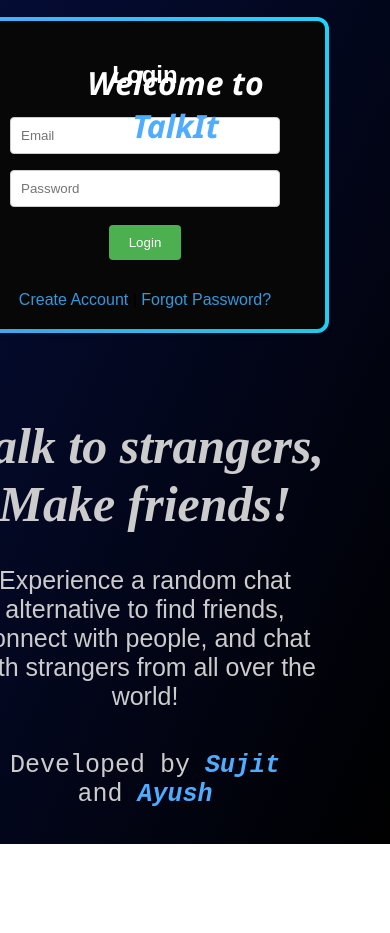
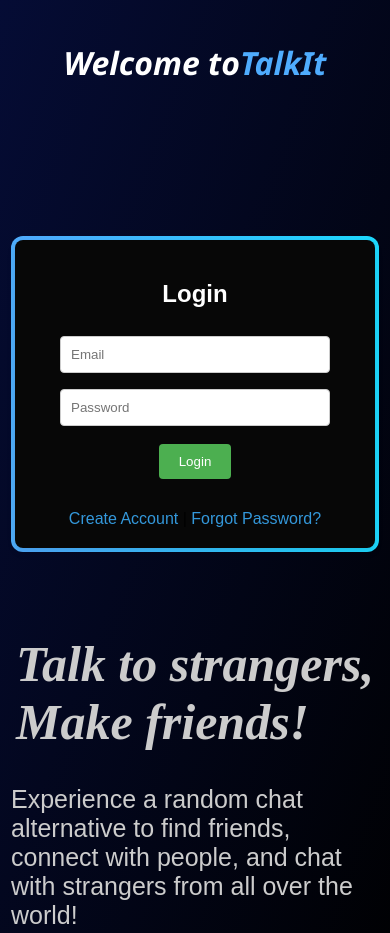
Before and after one commit to AyushkumarGupta-cd/public-chat-room, a website: page public/index.html in a window 390 px wide. Shown: the top 933 px of the page. Before the commit the page ends 844 px from the top, so only its background shows below. Drawn offline with Linux system fonts and the light colour scheme.

Commit message:
add new features

```diff
--- a/public/style.css
+++ b/public/style.css
@@ -155,32 +155,42 @@ p{
 }
 
 @media (max-width: 1000px) {
+  body {
+    flex-direction: column;
+    justify-content: flex-start;
+    align-items: center;
+    height: auto; /* ✅ allow natural height instead of 100vh */
+    padding-right: 0;
+    padding: 20px 0;
+  }
 
-  body{
-    flex-direction: column;
+  h1 {
+    align-items: center;
+    justify-content: center;
+    display: flex;
+  }
+  .main-wrapper {
+    flex-direction: column-reverse;
+    height: auto; /* ✅ prevents pushing content out of view */
+    margin-top: 100px; /* smaller gap */
+    padding: 0 20px;
+  }
+
+  .animated-border {
+    margin-bottom: 50px;
   }
 
   .site-header {
-    left: 45%;
-    margin-top: 20px;
-  }
-  .main-wrapper {
-    flex-direction: column-reverse;
-    margin-top: 500px;
+    position: static; /* ✅ avoids overlap */
+    transform: none;
+    text-align: center;
+    margin-bottom: 30px;
   }
 
- .text-section {
-    margin-bottom: auto;
+  .site-footer {
+    position: static; /* ✅ footer flows naturally */
     text-align: center;
-  }
-
-  .animated-border{
-        margin-bottom: 50px;
-  }
-
-  .site-footer{
-    transform: none;
-    position: sticky;
-    left: 0%;
+    margin-top: 50px;
+    display: contents;
   }
 }
```
Also changed, not shown: public/chat.html (+2 -0 lines), public/script.js (+32 -0 lines), server.js (+13 -0 lines).
